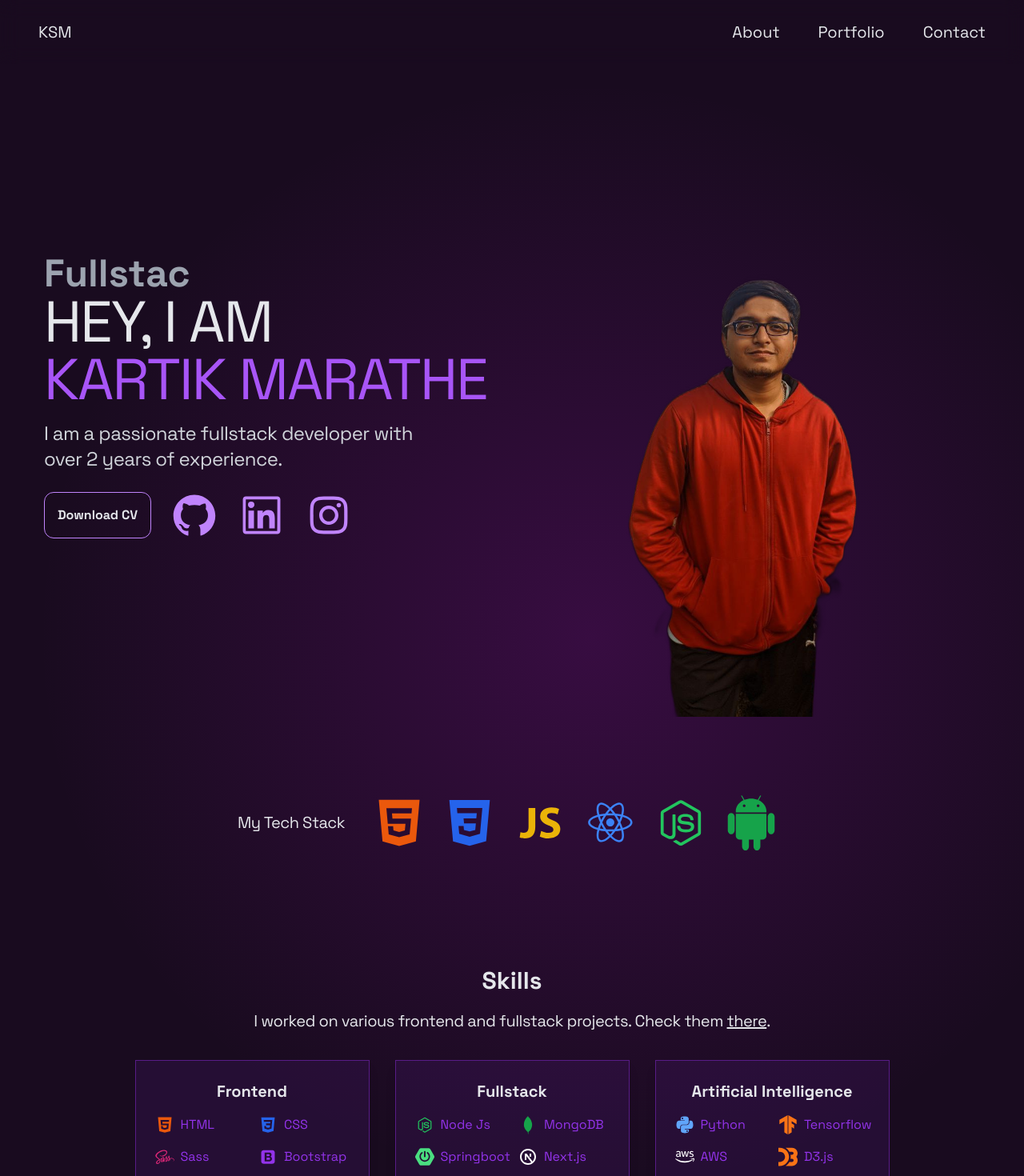
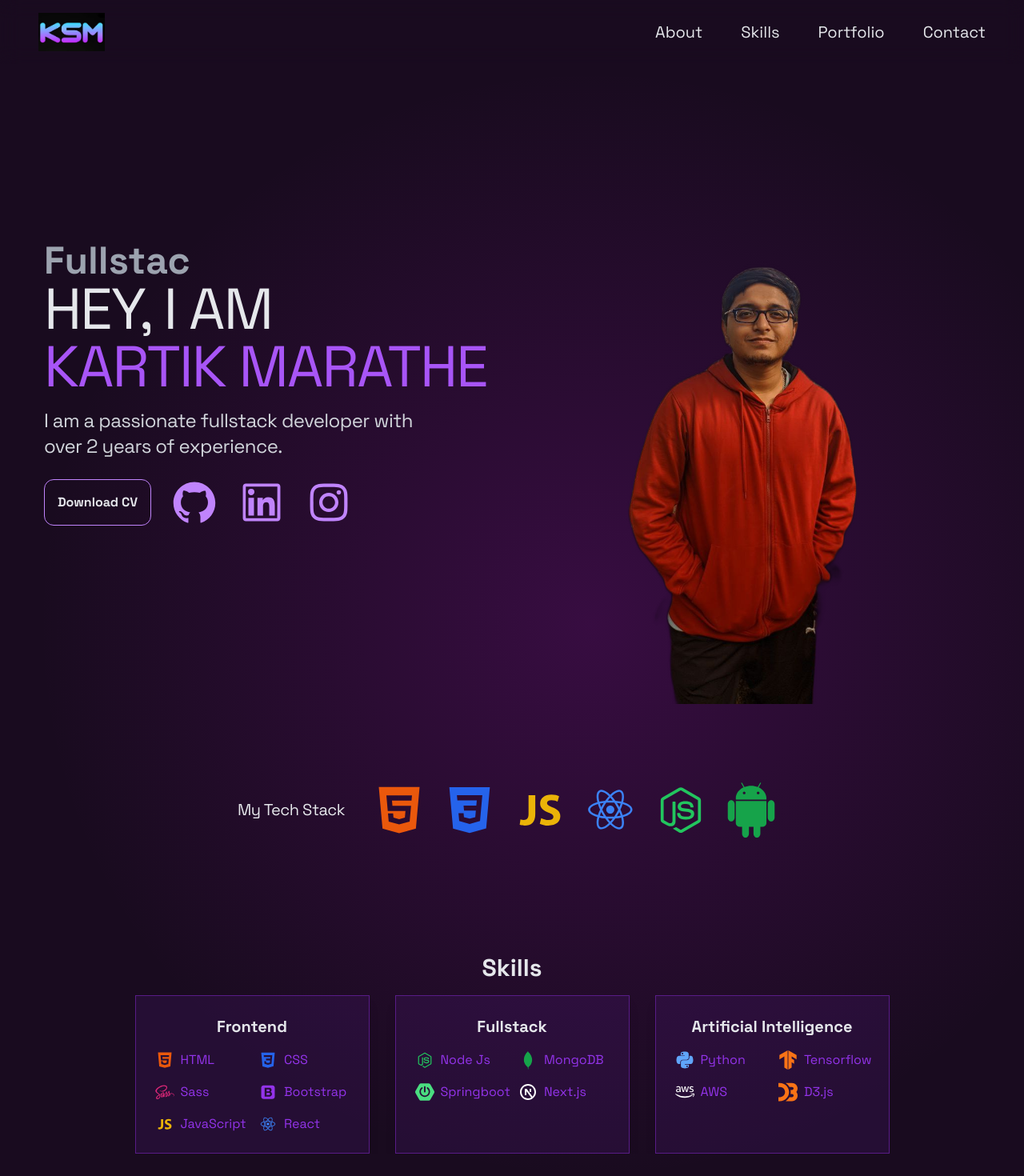
Before and after one commit to ksm007/animated_portfolio, a React (Vite) app: page / in a window 1280 px wide. Shown: the top 1470 px of the page at 80% size. Built offline with nearby package versions, Linux system fonts and the light colour scheme.

Commit message:
setup github pages

```diff
--- a/package.json
+++ b/package.json
@@ -5,6 +5,8 @@
   "type": "module",
   "scripts": {
     "dev": "vite",
+    "predeploy": "npm run build",
+    "deploy": "gh-pages -d dist",
     "build": "vite build",
     "lint": "eslint . --ext js,jsx --report-unused-disable-directives --max-warnings 0",
     "preview": "vite preview"
@@ -33,6 +35,7 @@
     "eslint-plugin-react": "^7.34.1",
     "eslint-plugin-react-hooks": "^4.6.0",
     "eslint-plugin-react-refresh": "^0.4.6",
+    "gh-pages": "^6.3.0",
     "postcss": "^8.4.38",
     "tailwindcss": "^3.4.4",
     "vite": "^5.2.0"
--- a/src/components/Footer.jsx
+++ b/src/components/Footer.jsx
@@ -6,9 +6,9 @@ const Footer = () => {
     <div className='max-w-[1300px] mx-auto flex justify-between p-6 md:p-20 text-sm md:text-lg mt-12'>
         <div className='space-y-4'>
             <div className='flex flex-row gap-6 text-gray-400 text-4xl'>
-                <a href="#"><FaGithubSquare /></a>
-                <a href="#"><FaInstagram /></a>
-                <a href="#"><FaWhatsapp /></a>
+                <a href="https://github.com/ksm007" target='_blank'><FaGithubSquare /></a>
+                <a href="https://www.instagram.com/kartikmarathe007" target='_blank'><FaInstagram /></a>
+                <a href="https://api.whatsapp.com/send/?phone=918088165214&text&type=phone_number&app_absent=0" target='_blank'><FaWhatsapp /></a>
             </div>
 
         </div>
--- a/src/components/Hero.jsx
+++ b/src/components/Hero.jsx
@@ -3,15 +3,15 @@ import profilepic from "../assets/profpic.png";
 import { TypeAnimation } from "react-type-animation";
 import ShinyEffect from "./ShinyEffect";
 import {
-    AiFillApple,
-    AiFillCamera,
+  AiFillApple,
+  AiFillCamera,
   AiOutlineGithub,
   AiOutlineInstagram,
   AiOutlineLink,
   AiOutlineLinkedin,
 } from "react-icons/ai";
 import {
-    DiAndroid,
+  DiAndroid,
   DiCss3,
   DiEclipse,
   DiHtml5,
@@ -24,7 +24,7 @@ import Resume from "../assets/Resume.pdf";
 
 const Hero = () => {
   return (
-    <div className="mt-24 max-w-[1200px] mx-auto relative">
+    <div className="mt-20 max-w-[1200px] mx-auto relative" id="hero">
       <div className="grid md:grid-cols-2 place-items-center gap-8">
         <motion.div
           initial={{ opacity: 0, y: -50 }}
@@ -88,15 +88,27 @@ const Hero = () => {
             </motion.button>
 
             <div className="flex gap-6 flex-row text-4xl md:text-6xl text-purple-400 z-20">
-              <motion.a whileHover={{ scale: 1.2 }} href="#">
+              <motion.a
+                whileHover={{ scale: 1.2 }}
+                href="https://github.com/ksm007"
+                target="_blank"
+              >
                 <AiOutlineGithub />
               </motion.a>
 
-              <motion.a whileHover={{ scale: 1.2 }} href="#">
+              <motion.a
+                whileHover={{ scale: 1.2 }}
+                href="https://linkedin.com/in/kartik-marathe-360013168"
+                target="_blank"
+              >
                 <AiOutlineLinkedin />
               </motion.a>
 
-              <motion.a whileHover={{ scale: 1.2 }} href="#">
+              <motion.a
+                whileHover={{ scale: 1.2 }}
+                href="https://www.instagram.com/kartikmarathe007"
+                target="_blank"
+              >
                 <AiOutlineInstagram />
               </motion.a>
             </div>
@@ -126,7 +138,7 @@ const Hero = () => {
         <DiJavascript1 className="text-yellow-500 mx-2" />
         <DiReact className="text-blue-500 mx-2" />
         <DiNodejsSmall className="text-green-500 mx-2" />
-        <DiAndroid className="text-green-600 mx-2"/>
+        <DiAndroid className="text-green-600 mx-2" />
       </motion.div>
 
       <div className="absolute inset-0 hidden md:block">
--- a/src/components/Navbar.jsx
+++ b/src/components/Navbar.jsx
@@ -1,73 +1,118 @@
-import React, { useState } from 'react'
-import { AiOutlineMenu, AiOutlineClose } from 'react-icons/ai'
-import { Link } from 'react-scroll'
-import { motion } from 'framer-motion'
-
+import React, { useState } from "react";
+import { AiOutlineMenu, AiOutlineClose } from "react-icons/ai";
+import { Link } from "react-scroll";
+import { motion } from "framer-motion";
+import logo from "../assets/logo.png";
 const Navbar = () => {
-    const [nav, setNav] = useState(false)
+  const [nav, setNav] = useState(false);
 
   const toggleNav = () => {
-        setNav(!nav)
-    }
+    setNav(!nav);
+  };
 
   const closeNav = () => {
-        setNav(false)
-    }
+    setNav(false);
+  };
 
   const menuVariants = {
     open: {
       x: 0,
       transition: {
         stiffness: 20,
-            damping: 15
-            }
+        damping: 15,
+      },
     },
     closed: {
-            x: '-100%',
+      x: "-100%",
       transition: {
         stiffness: 20,
-            damping: 15
-            }
-        }
-    }
+        damping: 15,
+      },
+    },
+  };
 
   return (
-    <div className='fixed top-0 left-0 w-full bg-opacity-70 backdrop-blur-md z-50'>
-        <div className='max-w-[1300px] mx-auto  flex justify-between text-gray-200
-        text-xl items-center px-12 h-20'>
+    <div className="fixed top-0 left-0 w-full bg-opacity-70 backdrop-blur-md z-50">
+      <div
+        className="max-w-[1300px] mx-auto  flex justify-between text-gray-200
+        text-xl items-center px-12 h-20"
+      >
+        <a href="#">
+          <img src={logo} className="h-12" />
+        </a>
 
-            <a href="#">KSM</a>
-
-            <ul className='hidden md:flex gap-12 z-10 cursor-pointer'>
-                <li><Link to="skills" smooth={true} offset={50} duration={500}>About</Link></li>
-                <li><Link to="portfolio" smooth={true} offset={50} duration={500}>Portfolio</Link></li>
-                <li><Link to="contact" smooth={true} offset={50} duration={500}>Contact</Link></li>
+        <ul className="hidden md:flex gap-12 z-10 cursor-pointer">
+          <li>
+            <Link to="hero" smooth={true} offset={10} duration={500}>
+              About
+            </Link>
+          </li>
+          <li>
+            <Link to="skills" smooth={true} offset={-50} duration={500}>
+              Skills
+            </Link>
+          </li>
+          <li>
+            <Link to="portfolio" smooth={true} offset={-50} duration={500}>
+              Portfolio
+            </Link>
+          </li>
+          <li>
+            <Link to="contact" smooth={true} offset={50} duration={500}>
+              Contact
+            </Link>
+          </li>
         </ul>
 
-            <div onClick={toggleNav} className='md:hidden z-50 text-gray-200'>
+        <div onClick={toggleNav} className="md:hidden z-50 text-gray-200">
           {nav ? <AiOutlineClose size={30} /> : <AiOutlineMenu size={30} />}
         </div>
 
         <motion.div
           initial={false}
-            animate={nav ? 'open' : 'closed'}
+          animate={nav ? "open" : "closed"}
           variants={menuVariants}
-            className='fixed left-0 top-0 w-full min-h-screen bg-gray-900 z-40'
+          className="fixed left-0 top-0 w-full min-h-screen bg-gray-900 z-40"
         >
-                <ul className='font-semibold text-4xl space-y-8 mt-24 text-center'>
-                    <li><Link to="skills" onClick={closeNav} smooth={true} offset={50} duration={500}>About</Link></li>
-                    <li><Link to="portfolio" onClick={closeNav} smooth={true} offset={50} duration={500}>Portfolio</Link></li>
-                    <li><Link to="contact" onClick={closeNav} smooth={true} offset={50} duration={500}>Contact</Link></li>
+          <ul className="font-semibold text-4xl space-y-8 mt-24 text-center">
+            <li>
+              <Link
+                to="skills"
+                onClick={closeNav}
+                smooth={true}
+                offset={50}
+                duration={500}
+              >
+                About
+              </Link>
+            </li>
+            <li>
+              <Link
+                to="portfolio"
+                onClick={closeNav}
+                smooth={true}
+                offset={50}
+                duration={500}
+              >
+                Portfolio
+              </Link>
+            </li>
+            <li>
+              <Link
+                to="contact"
+                onClick={closeNav}
+                smooth={true}
+                offset={50}
+                duration={500}
+              >
+                Contact
+              </Link>
+            </li>
           </ul>
-
-
         </motion.div>
-
-
-
       </div>
     </div>
-  )
-}
+  );
+};
 
-export default Navbar
+export default Navbar;
--- a/src/components/Skills.jsx
+++ b/src/components/Skills.jsx
@@ -64,13 +64,7 @@ const Skills = () => {
     >
       <Reveal>
         <h2 className="text-3xl font-bold mb-4 text-center">Skills</h2>
-        <p className="text-center mb-8">
-          I worked on various frontend and fullstack projects. Check them{" "}
-          <a href="#" className="underline">
-            there
-          </a>
-          .
-        </p>
+
 
         <div className="grid grid-cols-1 md:grid-cols-2 lg:grid-cols-3 gap-8">
           {skills.map((skill, index) => (
--- a/vite.config.js
+++ b/vite.config.js
@@ -5,6 +5,8 @@ import react from "@vitejs/plugin-react";
 // https://vitejs.dev/config/
 export default defineConfig({
   plugins: [react()],
+  base: "/animated_portfolio/",
+
   resolve: {
     alias: {
       "@": path.resolve(__dirname, "./src"),
```
Also changed, not shown: src/assets/logo.png (added), 1 other file (tests, documents, lock files or other folders). Lines whose indentation alone changed are shown as unchanged.
